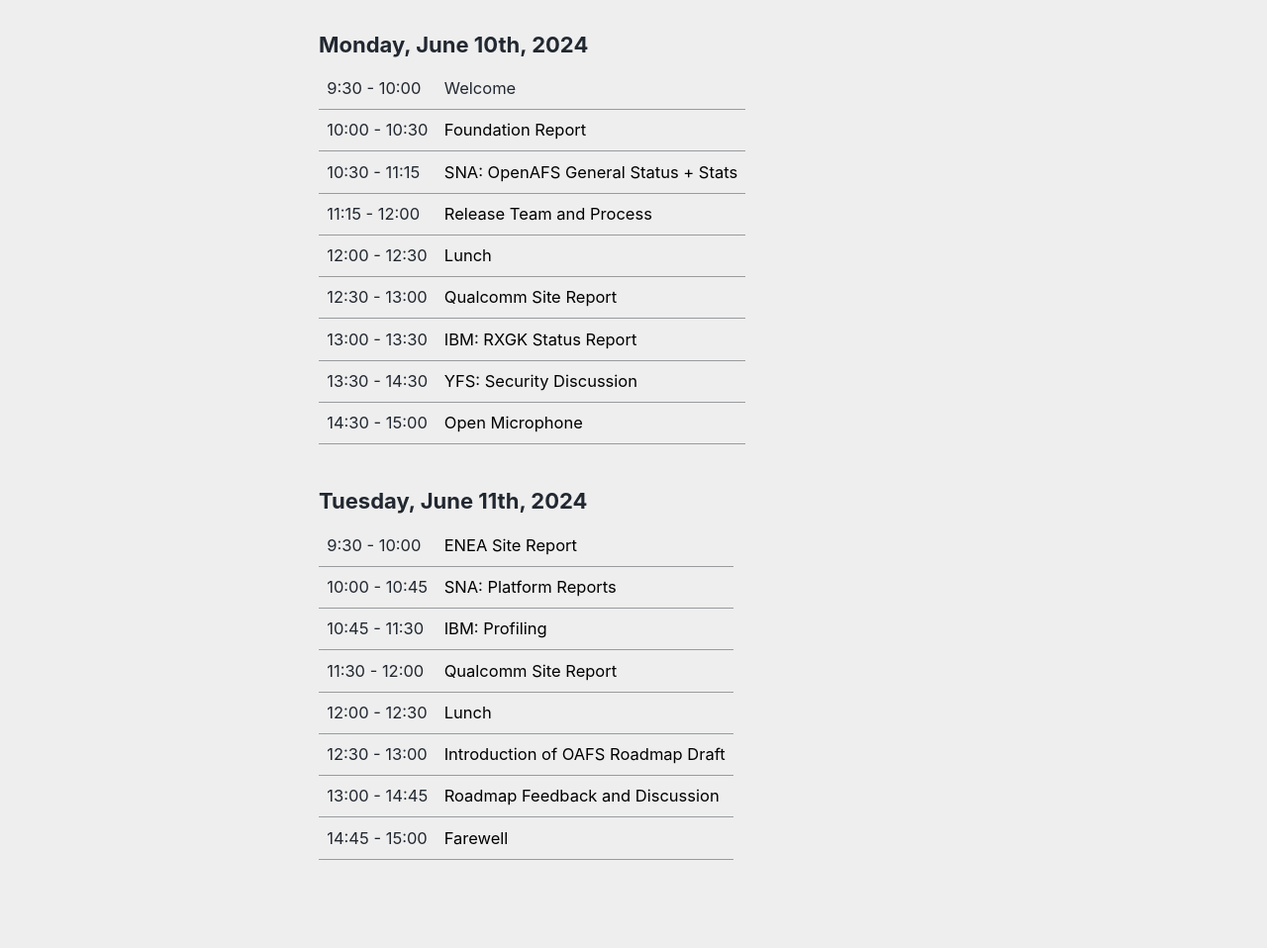
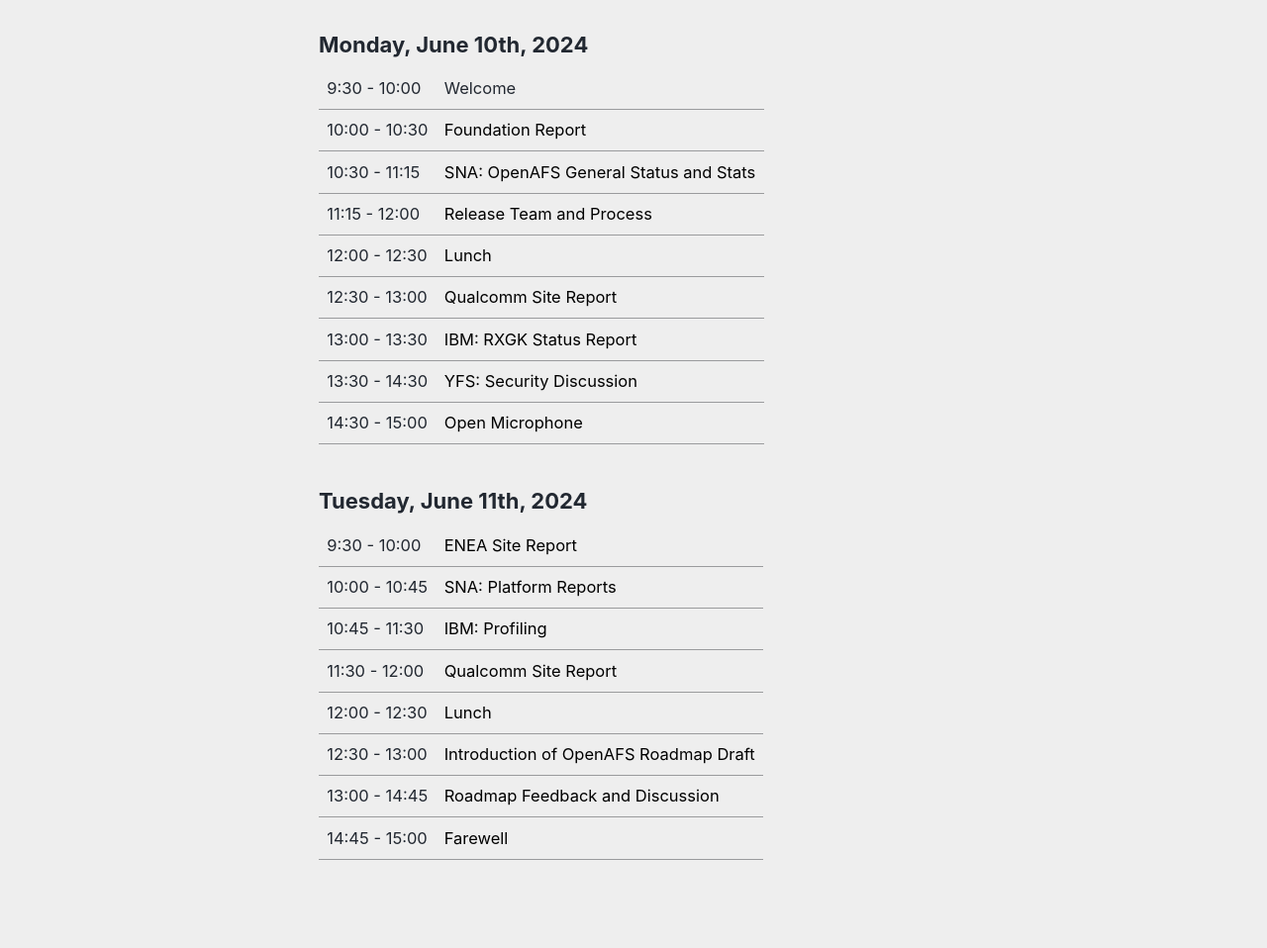
Before and after one commit to openafsfoundation/openafs-workshop.org, a Jekyll site: the page built from _pages/schedule.md, in a window 1280 px wide. Shown: the part 274-1232 px from the top of the page at 99% size. Built offline with Jekyll 4.4.1, drawn with Linux system fonts in a browser that asks for light colours; cached includes are drawn as plain includes; nearby versions of some CDN libraries.

Commit message:
2024: Fix schedule typos

```diff
--- a/_pages/schedule.md
+++ b/_pages/schedule.md
@@ -7,7 +7,7 @@
     slots:
       - ["9:30 - 10:00", "Welcome", "nodesc"]
       - ["10:00 - 10:30", "Foundation Report", ""]
-      - ["10:30 - 11:15", "SNA: OpenAFS General Status + Stats", ""]
+      - ["10:30 - 11:15", "SNA: OpenAFS General Status and Stats", ""]
       - ["11:15 - 12:00", "Release Team and Process", ""]
       - ["12:00 - 12:30", "Lunch", ""]
       - ["12:30 - 13:00", "Qualcomm Site Report", ""]
@@ -21,7 +21,7 @@
       - ["10:45 - 11:30", "IBM: Profiling", ""]
       - ["11:30 - 12:00", "Qualcomm Site Report", ""]
       - ["12:00 - 12:30", "Lunch", ""]
-      - ["12:30 - 13:00", "Introduction of OAFS Roadmap Draft", ""]
+      - ["12:30 - 13:00", "Introduction of OpenAFS Roadmap Draft", ""]
       - ["13:00 - 14:45", "Roadmap Feedback and Discussion", ""]
       - ["14:45 - 15:00", "Farewell", ""]
 ---
```
